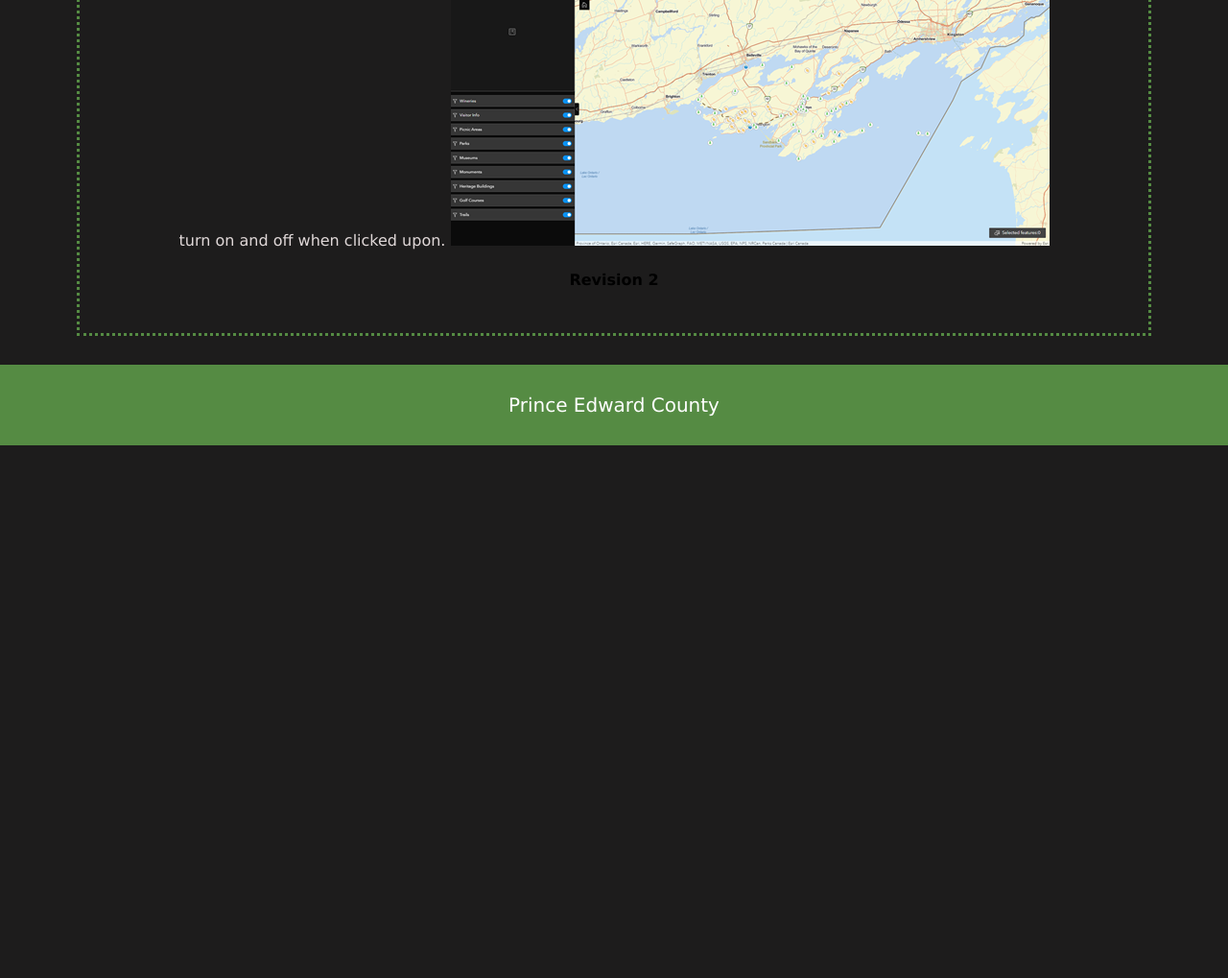
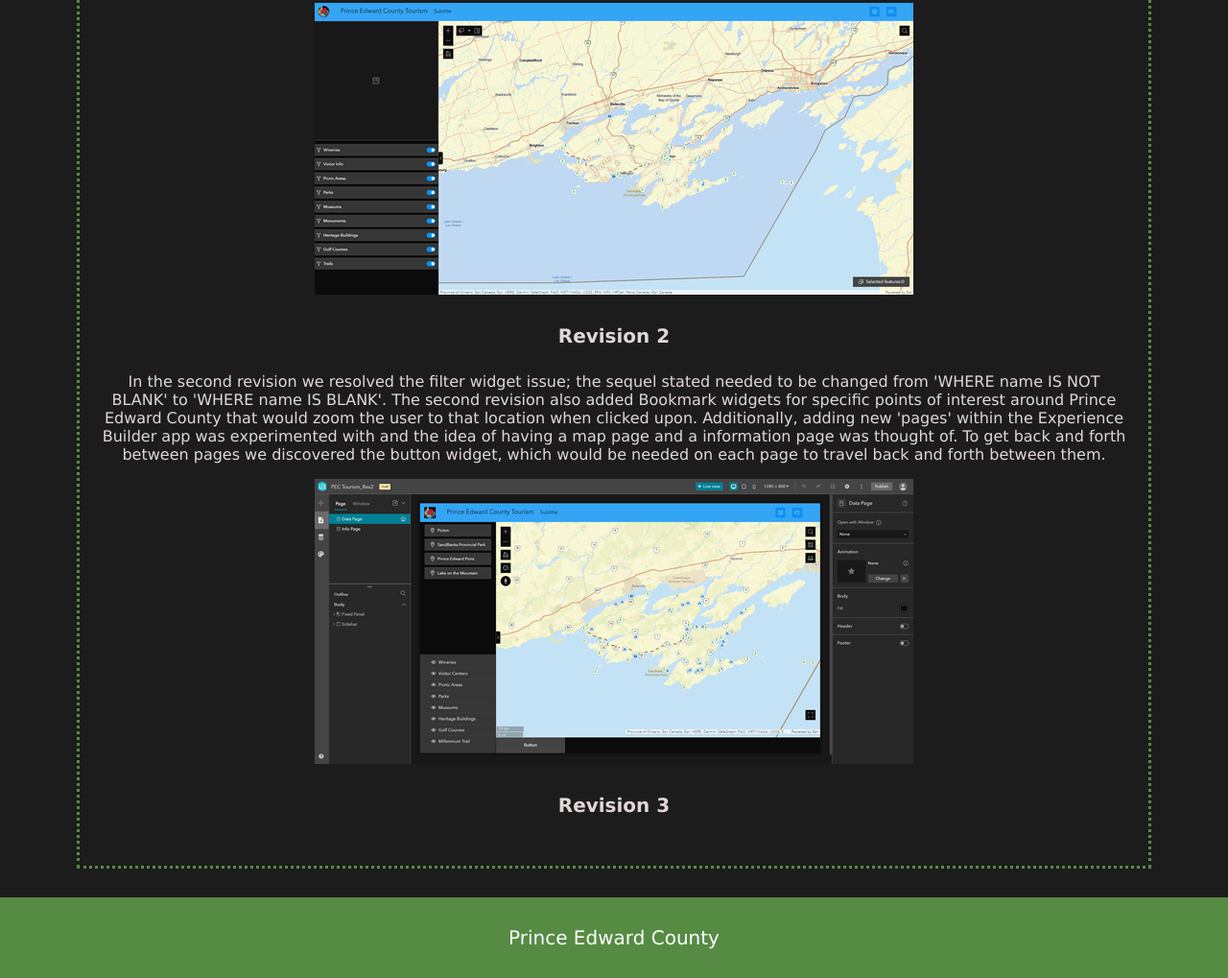
Before and after one commit to KerstyneW/Web5, a plain HTML site: page process.html in a window 1280 px wide. Shown: the part 2209-3228 px from the top of the page at 96% size. Before the commit the page ends 2673 px from the top, so only its background shows below. Drawn offline with Linux system fonts and the light colour scheme.

Commit message:
revision 2 and h4

```diff
--- a/css/styles.css
+++ b/css/styles.css
@@ -29,6 +29,11 @@ h2{
 h3{
     font-size: 24px;
     font-weight: bold;
+    text-align: center;
+    color: #e0d8d8;
+}
+h4 {
+    font-size: 20px;
     text-align: center;
     color: #e0d8d8;
 }
--- a/process.html
+++ b/process.html
@@ -84,15 +84,29 @@
       The next member would then take that revision open it in Experience Builder and add/ revise it before uploading their revision. During the course of this project,
       the team would also have video calls where one member would share their screen and the others would verbally assist in adding to the web app.
     </p>
+
     <h4> Revision 1 </h4>
     <p>
       The first revision was very simple, the team imported our Web Map from ArcGIS Online into Experience Builder, added a title and Prince Edward Countys logo. Symbology was
       adjusted to a 'Dark Theme' since its much easier on the eyes and a filter widget was added with the intention of being able to turn on and off different layers so that
       users could choose which tourist attractions they were most interested in viewing. At the end of the first revision the filter widget was not working as intended; the
       layers would not turn on and off when clicked upon.
+    </p>
     <img class=webmap src="images/Rev1.png" alt="Revision 1 in Experience Builder">
+
+    <h4> Revision 2 </h4>
+    <p>
+      In the second revision we resolved the filter widget issue; the sequel stated needed to be changed from 'WHERE name IS NOT BLANK' to 'WHERE name IS BLANK'. The second revision
+      also added Bookmark widgets for specific points of interest around Prince Edward County that would zoom the user to that location when clicked upon. Additionally, adding new 'pages'
+      within the Experience Builder app was experimented with and the idea of having a map page and a information page was thought of. To get back and forth between pages we discovered
+      the button widget, which would be needed on each page to travel back and forth between them.
     </p>
-    <h4> Revision 2 </h4>
+    <img class=webmap src="images/Rev2.png" alt="Revision 2 in Experience Builder">
+
+    <h4> Revision 3 </h4>
+    <p>
+
+    </p>
   </div>
 </div>
 
```
Also changed, not shown: images/Rev2.png (added).
